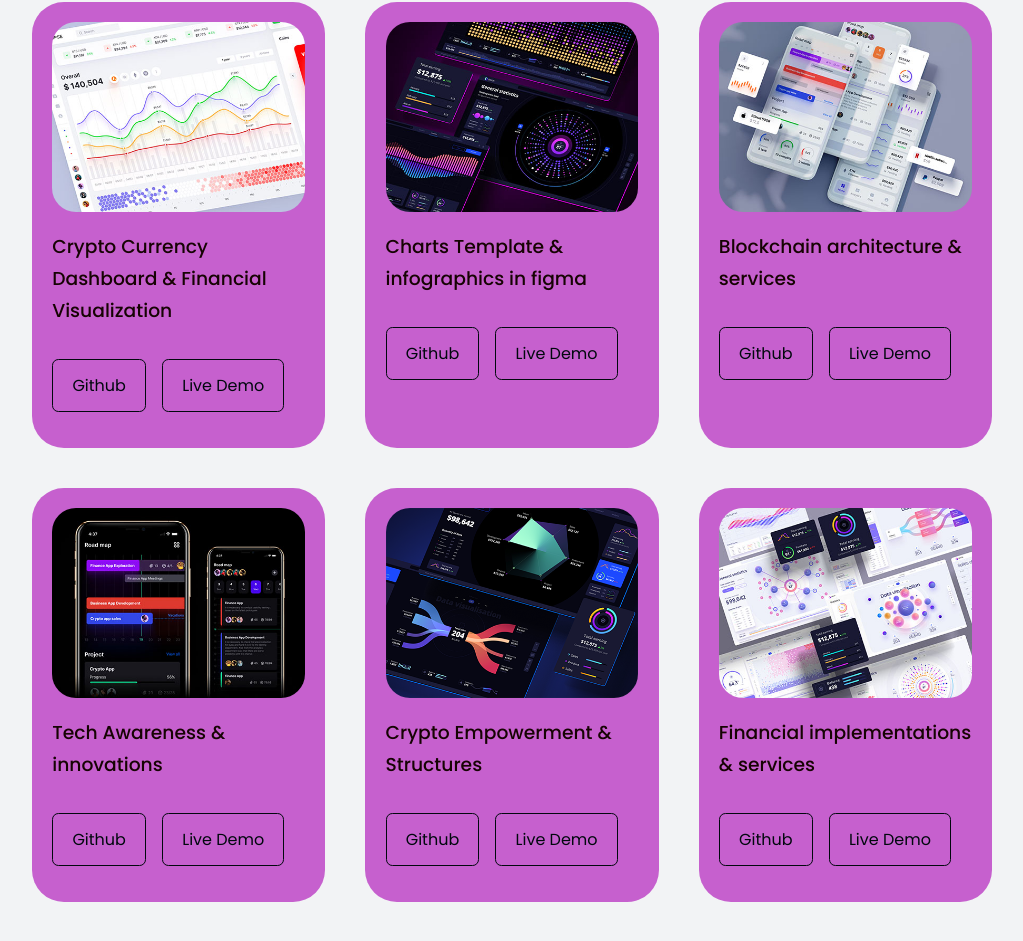
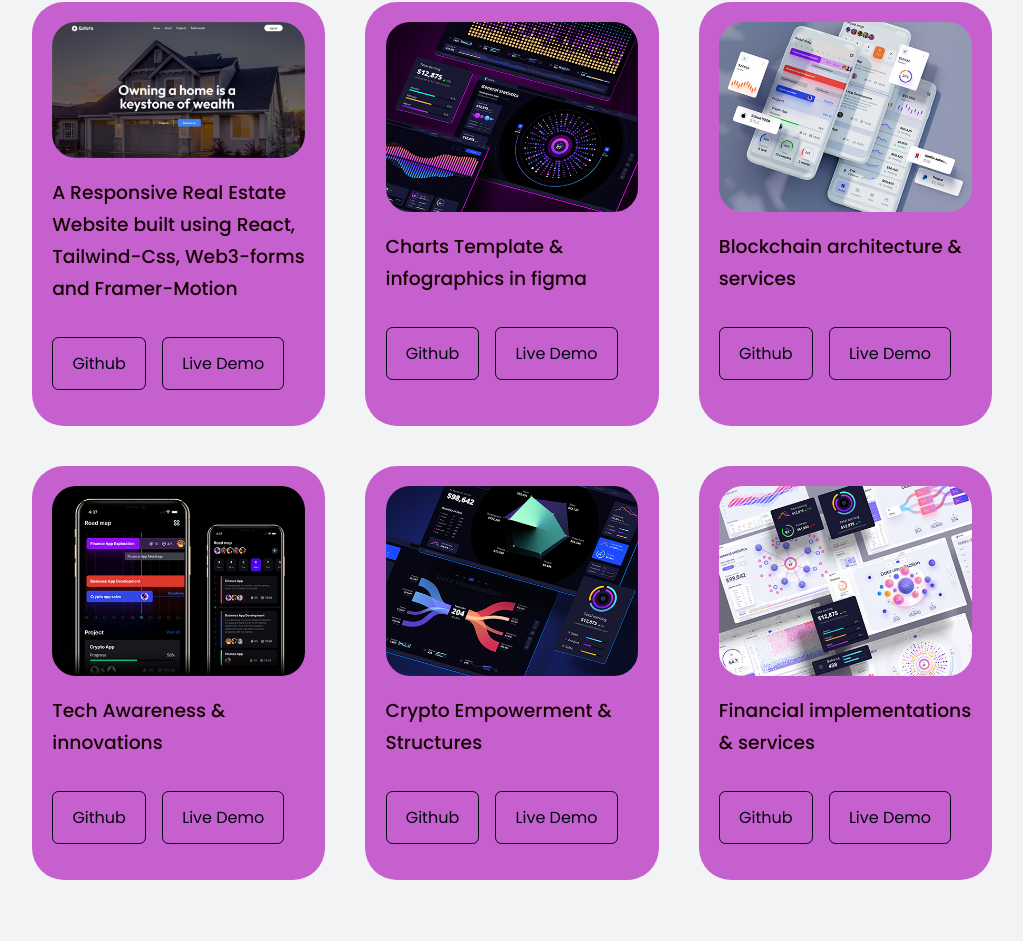
Before and after one commit to SeunExploits/my-portfolio-website-new, a React (Create React App) app: page / in a window 1280 px wide. Shown: the part 2781-3722 px from the top of the page, without its empty margins (128-1151 px from the left). Built offline with nearby package versions, Linux system fonts and the light colour scheme.

Commit message:
added a new portfolio

```diff
--- a/src/components/portfolio/Portfolio.jsx
+++ b/src/components/portfolio/Portfolio.jsx
@@ -11,9 +11,9 @@ const data = [
  {
   id: 1,
   Image: IMG1,
-  title: 'Crypto Currency Dashboard & Financial Visualization',
-  github: 'https://github.com',
-  demo: 'https://github.com'
+  title: 'A Responsive Real Estate Website built using React, Tailwind-Css, Web3-forms and Framer-Motion',
+  github: 'https://github.com/SeunExploits/Exploits-Real-Estate',
+  demo: 'https://real-estate-seven-gold.vercel.app/'
  },
 
  {
```
Also changed, not shown: src/assets/portfolio1.jpg, 1 other file (tests, documents, lock files or other folders).
